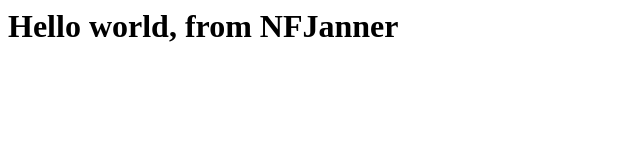
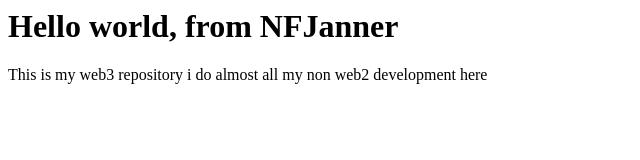
Before and after one commit to NFJanner/NFJanner.github.io, a plain HTML site: page index.html in a window 1280 px wide. Shown: the whole page, without its empty margins (0-640 px from the left). Drawn offline with Linux system fonts and the light colour scheme.

Commit message:
Update index.html
Added paragraph

```diff
--- a/index.html
+++ b/index.html
@@ -1 +1,5 @@
 <h1>Hello world, from NFJanner</h1>
+<p>
+  This is my web3 repository
+  i do almost all my non web2 development here
+</p>
```
